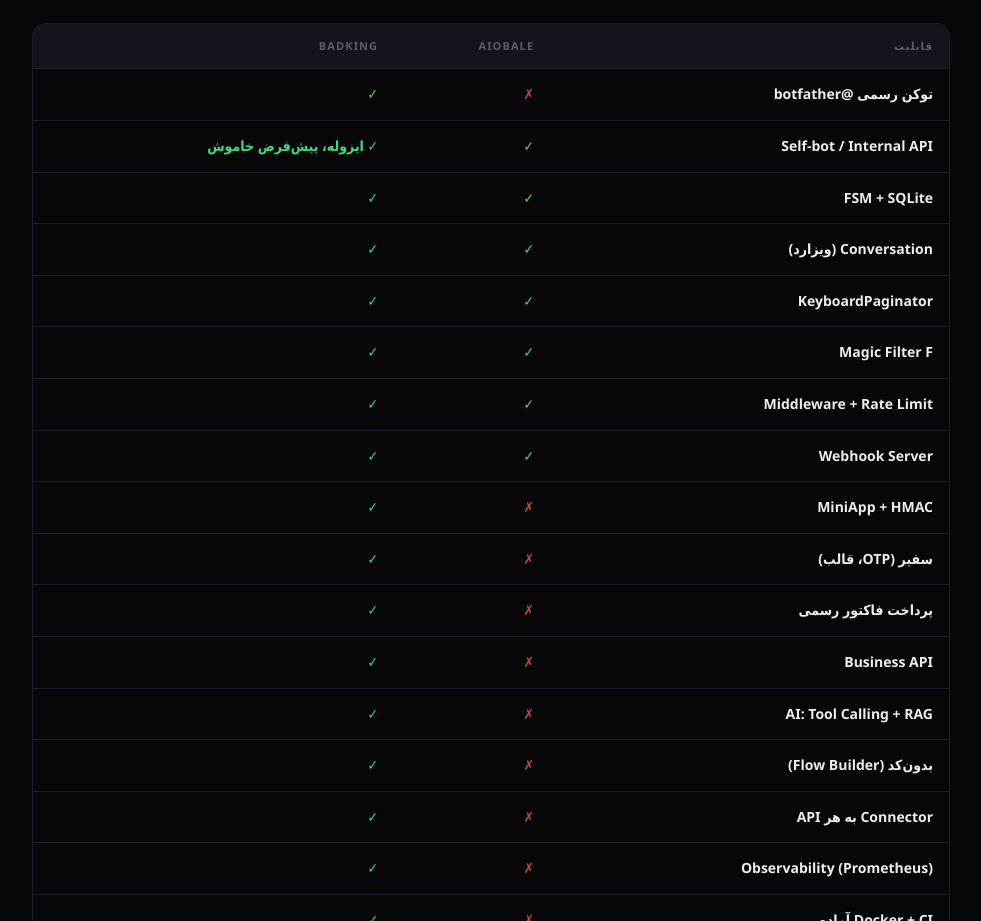
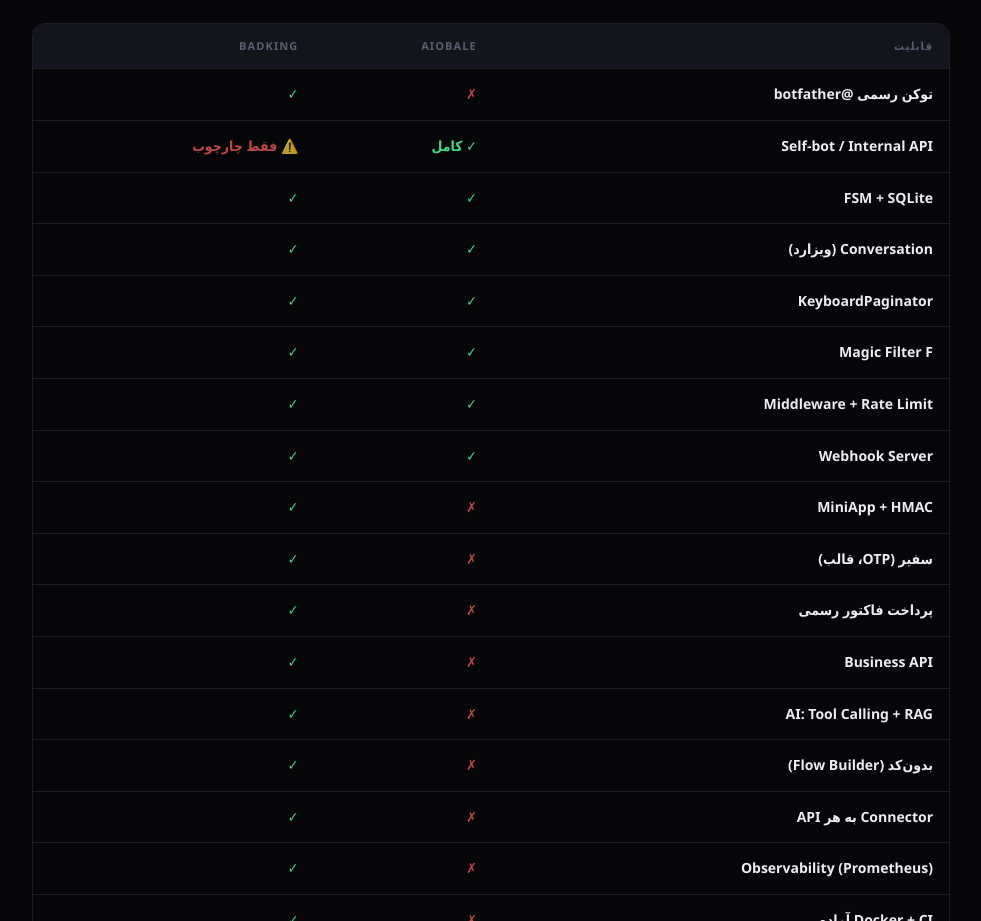
Before and after one commit to badking-daniyal/badking, a plain HTML site: page site/index.html in a window 1280 px wide. Shown: the part 9935-10856 px from the top of the page, without its empty margins (14-995 px from the left). Drawn offline with Linux system fonts and the light colour scheme; a small style sheet from the web is missing.

Commit message:
docs: correct self-bot comparison row - framework only, no transport

```diff
--- a/site/index.html
+++ b/site/index.html
@@ -877,7 +877,7 @@ data = validate_init_data(init_data_from_client, bot_token=<span class="st">"123
     <thead><tr><th>قابلیت</th><th>aiobale</th><th>BADKING</th></tr></thead>
     <tbody>
       <tr><td>توکن رسمی @botfather</td><td class="no">✗</td><td class="yes">✓</td></tr>
-      <tr><td>Self-bot / Internal API</td><td class="yes">✓</td><td class="yes">✓ ایزوله، پیش‌فرض خاموش</td></tr>
+      <tr><td>Self-bot / Internal API</td><td class="yes">✓ کامل</td><td class="no">⚠️ فقط چارچوب</td></tr>
       <tr><td>FSM + SQLite</td><td class="yes">✓</td><td class="yes">✓</td></tr>
       <tr><td>Conversation (ویزارد)</td><td class="yes">✓</td><td class="yes">✓</td></tr>
       <tr><td>KeyboardPaginator</td><td class="yes">✓</td><td class="yes">✓</td></tr>
```
Also changed, not shown: 1 other file.
